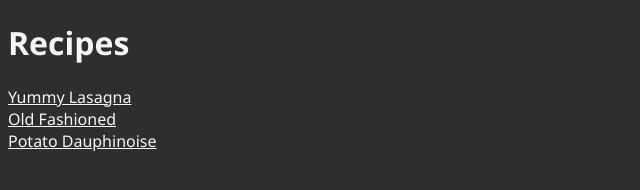
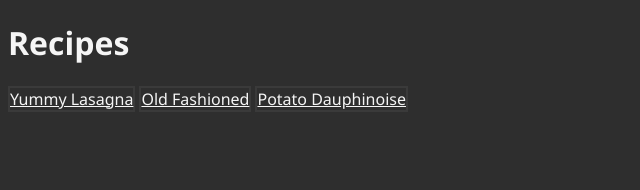
Before and after one commit to Winterm00t/odin-recipes, a plain HTML site: page index.html in a window 1280 px wide. Shown: the whole page, without its empty margins (0-640 px from the left). Drawn offline with Linux system fonts and the light colour scheme.

Commit message:
Added flexbox functionality to CSS + played about

```diff
--- a/index.html
+++ b/index.html
@@ -9,10 +9,16 @@
 </head>
 <body>
     <h1>Recipes</h1>
-    <a href ="./recipes/lasagna.html">Yummy Lasagna</a>
-    <div></div>
-    <a href ="./recipes/old_fashioned.html">Old Fashioned</a>
-    <div></div>
-    <a href ="./recipes/potato_dauphinoise.html">Potato Dauphinoise</a>
+    <div class="main_flex">
+        <div class="child_flex">
+            <a href ="./recipes/lasagna.html">Yummy Lasagna</a>
+        </div>
+        <div class="child_flex">
+            <a href ="./recipes/old_fashioned.html">Old Fashioned</a>
+        </div>
+        <div class="child_flex">
+            <a href ="./recipes/potato_dauphinoise.html">Potato Dauphinoise</a>
+        </div>
+    </div>
 </body>
 </html>
--- a/styles/styles.css
+++ b/styles/styles.css
@@ -1,13 +1,21 @@
-/* {
-  border: 2px solid magenta
-}
-*/
-body {
+/* Applies the grey background and white Segoe to all pages. */
+* {
     background-color: #2e2e2e;
     color: whitesmoke;
     font-family: 'Segoe UI', Tahoma, Geneva, Verdana, sans-serif;
   }
 
+
+.main_flex {
+  display: flex;
+  gap: 4px;
+}
+
+.child_flex {
+  display: flex;
+  border: 2px solid #3a3a3a;
+  gap: 4px;
+}
 /* unvisited link */
 a:link {
   color: whitesmoke;
```
